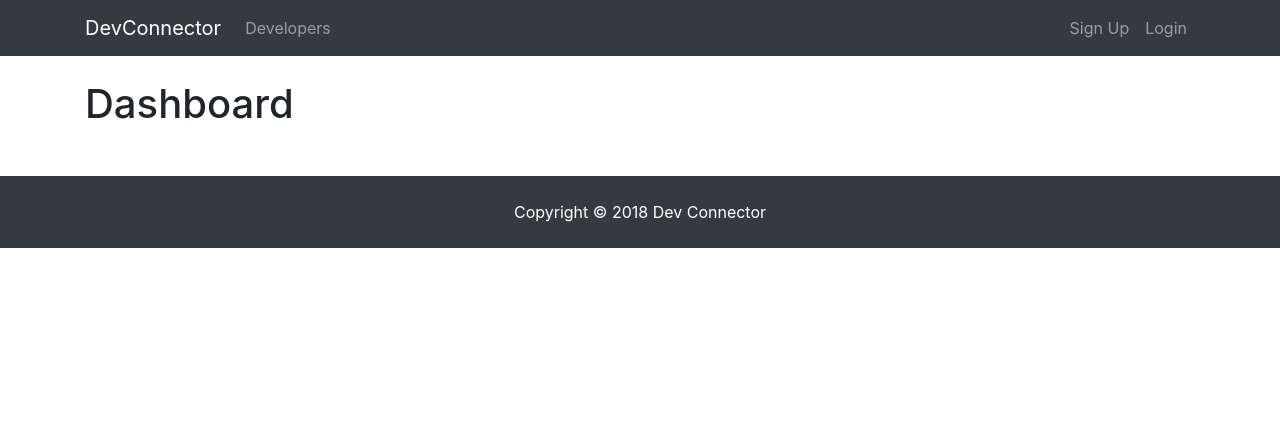
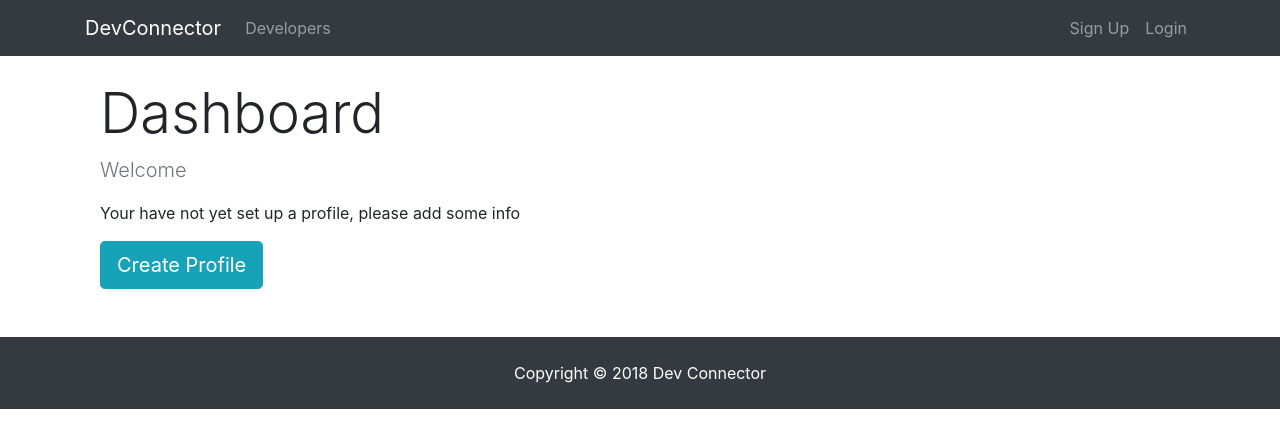
Before and after one commit to insivika/devConnector, a React (Create React App) app in the folder client/: page /dashboard in a window 1280 px wide. Shown: the top 448 px of the page. Built offline with nearby package versions, Linux system fonts and the light colour scheme; no server answers.

Commit message:
[WIP] Added spinner component and started setting up dashboard

```diff
--- a/client/src/actions/profileActions.js
+++ b/client/src/actions/profileActions.js
@@ -1,5 +1,5 @@
 import axios from 'axios';
-import { GET_PROFILE, PROFILE_LOADING, GET_ERRORS, CLEAR_CURRENT_PROFILE }from './types'
+import { GET_PROFILE, PROFILE_LOADING, CLEAR_CURRENT_PROFILE }from './types'
 
 // Get current profile
 export const getCurrentProfile = () => dispatch => {
--- /dev/null
+++ b/client/src/components/common/Spinner.js
@@ -0,0 +1,13 @@
+import React from 'react';
+import spinner from './spinner.gif'
+
+export default function Spinner() {
+  return (
+    <div>
+      <img
+        src={spinner}
+        style={{width: '200px', margin:'auto', display:'block'}}
+        alt="Loading..."/>
+    </div>
+  )
+}
--- a/client/src/components/dashboard/Dashboard.js
+++ b/client/src/components/dashboard/Dashboard.js
@@ -1,7 +1,9 @@
 import React, { Component } from 'react';
+import { Link } from 'react-router-dom';
 import PropTypes from 'prop-types';
 import { connect } from 'react-redux';
-import { getCurrentProfile } from '../../actions/profileActions'
+import { getCurrentProfile } from '../../actions/profileActions';
+import Spinner from '../common/Spinner'
 
 class Dashboard extends Component {
 
@@ -10,14 +12,59 @@
   }
 
   render() {
+
+
+    const { user } = this.props.auth;
+    const { profile, loading } = this.props.profile;
+
+    let dashBoardContent;
+
+    if(profile === null || loading){
+      dashBoardContent = <Spinner />
+    } else {
+      // Check if logged in user has profile data
+      if(Object.keys(profile) > 0){
+        dashBoardContent = <h4>DISPLAY PROFILE</h4>
+      } else {
+        // User is logged in but has no profile
+        dashBoardContent = (
+          <div>
+            <p className="lead text-muted">Welcome {user.name}</p>
+            <p>Your have not yet set up a profile, please add some info</p>
+            <Link to="/create-profile" className="btn btn-lg btn-info">
+              Create Profile
+            </Link>
+          </div>
+        )
+      }
+    }
+
     return (
-      <div>
-        <h1>Dashboard</h1>
+      <div className="dashboard">
+        <div className="container">
+          <div className="row">
+            <div className="col-md-12">
+              <h1 className="display-4">Dashboard</h1>
+
+              {dashBoardContent}
+            </div>
+          </div>
+        </div>
       </div>
     )
   }
 }
 
+Dashboard.prototypes = {
+  getCurrentProfile: PropTypes.func.isRequired,
+  auth: PropTypes.object.isRequired,
+  profile: PropTypes.object.isRequired
+}
 
 
-export default connect(null, { getCurrentProfile })(Dashboard);
+const mapStateToProps = state => ({
+  profile: state.profile,
+  auth: state.auth
+})
+
+export default connect(mapStateToProps, { getCurrentProfile })(Dashboard);
```
Also changed, not shown: client/src/components/common/spinner.gif (added).
